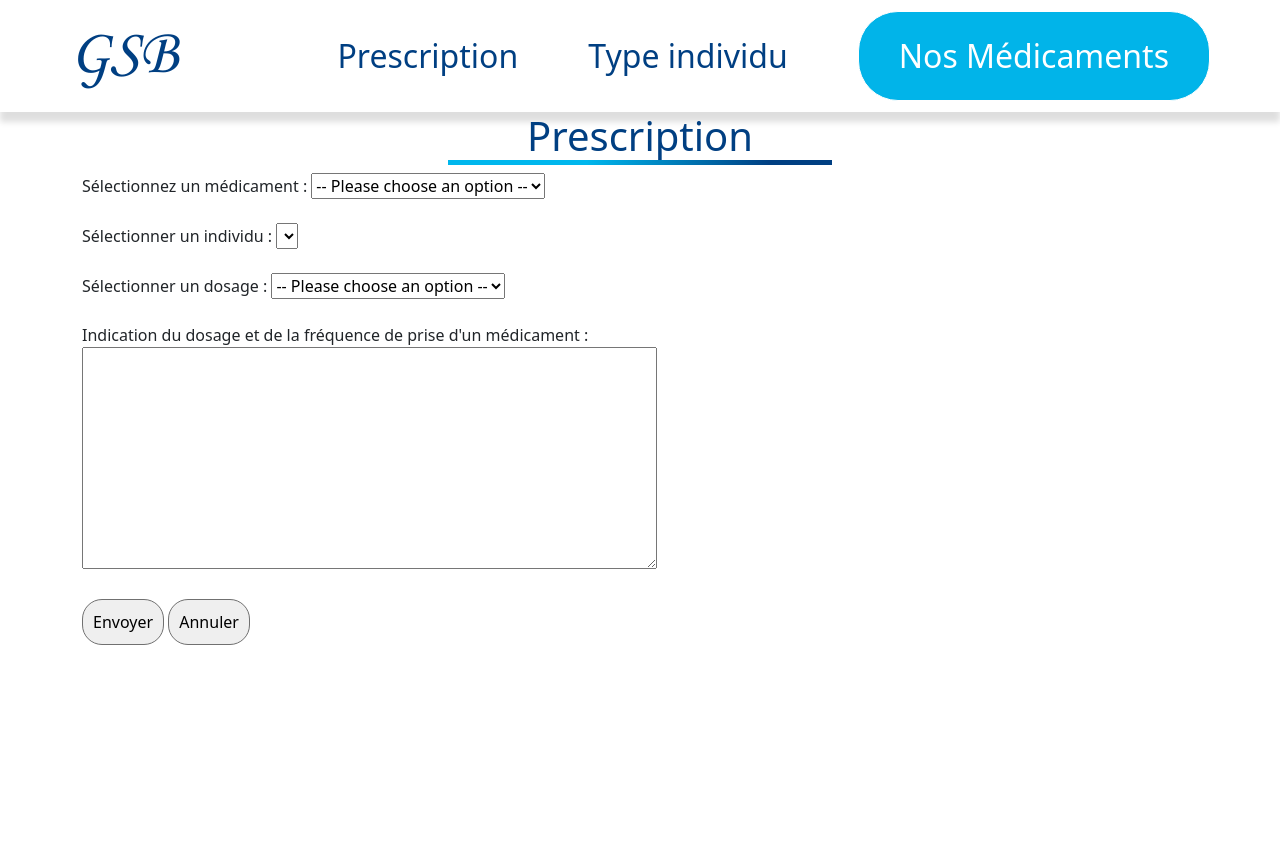
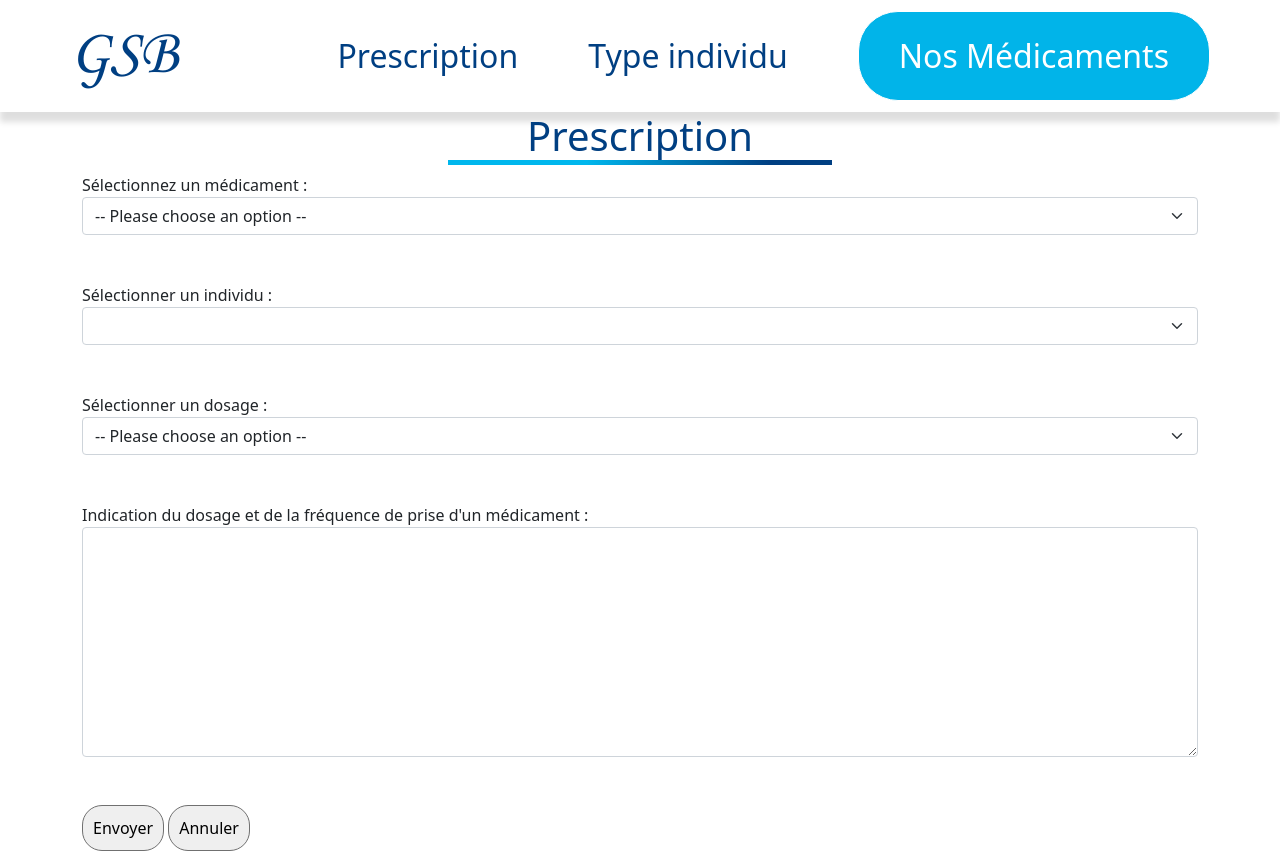
Before and after one commit to danou294/GSB, a Symfony app: template templates/pages/Prescription.html.twig in a window 1280 px wide. Before the commit the page ends 645 px from the top, so only its background shows below. Run offline with Twig, Linux system fonts and the light colour scheme; the template is opened without the code that fills it, so the values that code supplies are empty; some libraries are stand-ins or nearby versions.

Commit message:
'bootstrap'

```diff
--- a/templates/pages/Prescription.html.twig
+++ b/templates/pages/Prescription.html.twig
@@ -9,7 +9,7 @@
     <form name="prescrire" method="post" action={{ path("prescription") }}>
 
         <label>Sélectionnez un médicament : </label>
-            <select name="medoc">
+            <select class="form-select" aria-label="Default select example" name="medoc">
                 <option value="">-- Please choose an option --</option>
                 {% for Medicament in Medicament  %}
                     <option value="{{ Medicament.medDepotlegal }}%}">{{ Medicament.medNomcommercial }}</option>
@@ -19,7 +19,7 @@
         <br><br>
 
             <label>Sélectionner un individu :</label>
-            <select name="ind">
+            <select class="form-select" aria-label="Default select example" name="ind">
                 <option value=""></option>
                 {% for tin in tin  %}
                     <option value="{{ tin.tinCode }}%}">{{ tin.tinLibelle }}</option>
@@ -29,7 +29,7 @@
         <br><br>
 
             <label>Sélectionner un dosage :</label>
-            <select name="dos">
+            <select class="form-select" aria-label="Default select example" name="dos">
                 <option value="">-- Please choose an option --</option>
                 {% for dosage in dosage  %}
                     <option value="{{ dosage.dosCode }}%}">{{ dosage.dosQuantite }}</option>
@@ -39,7 +39,7 @@
         <br><br>
 
             <label>Indication du dosage et de la fréquence de prise d'un médicament :</label><br>
-            <textarea name="poso" typeof="text" rows="9" cols="60"></textarea>
+            <textarea class="form-control" name="poso" typeof="text" rows="9" cols="60"></textarea>
         <br><br>
 
         <input type="hidden" name="_csrf_token" value="{{ csrf_token('addMedoc') }}"/>
```
